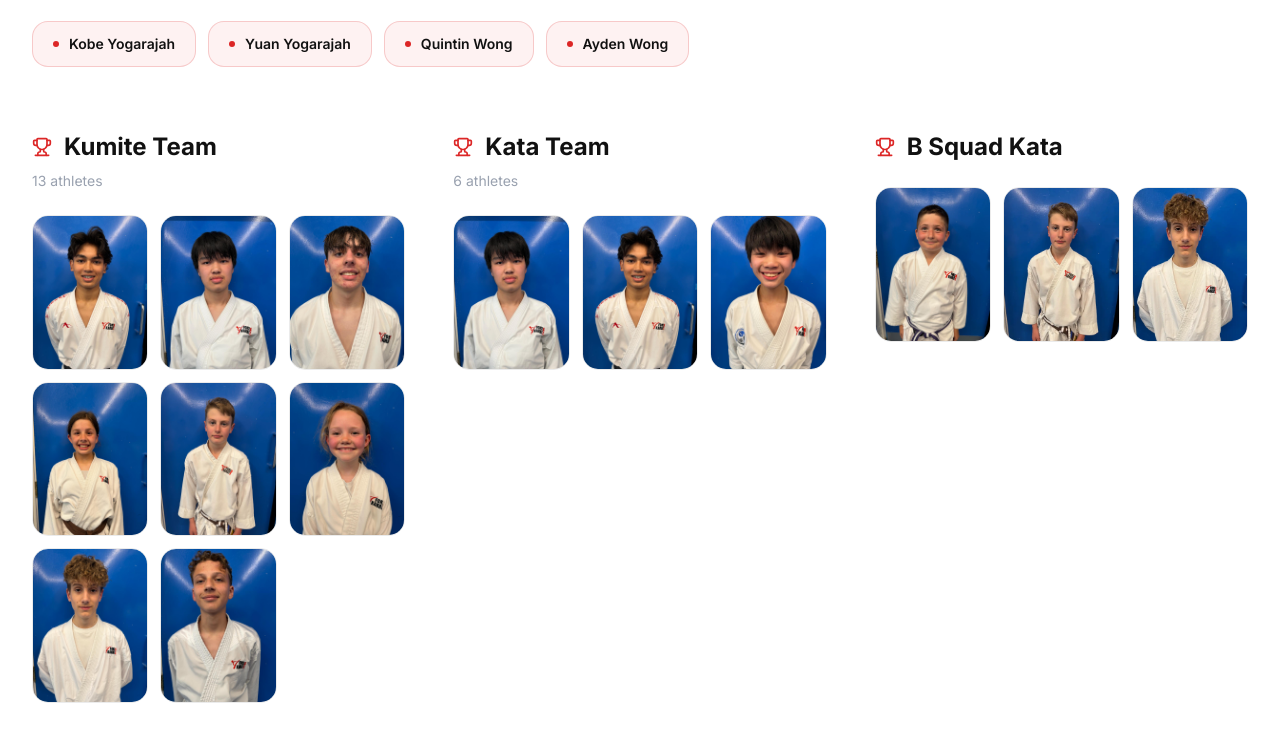
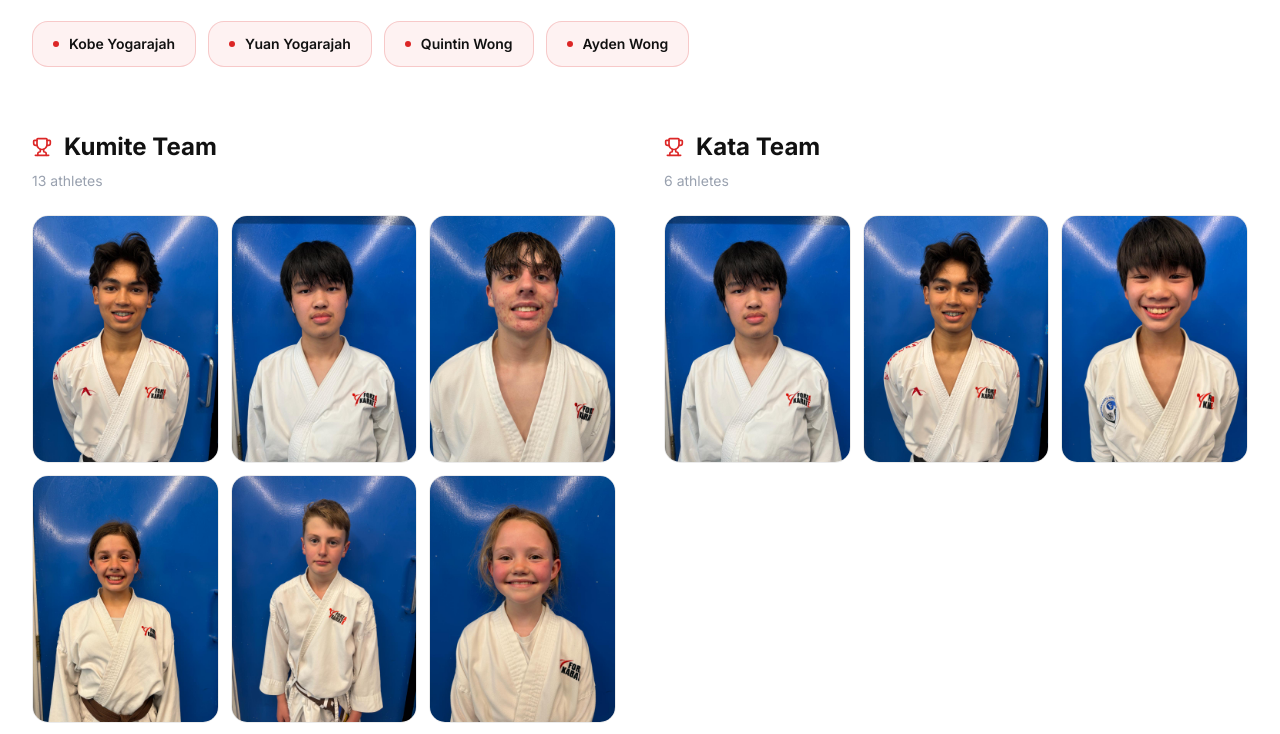
Before and after one commit to anthonieveritt-afk/forza-karate-website, a Next.js app: page /team in a window 1280 px wide. Shown: the part 720-1454 px from the top of the page. Built offline with nearby package versions, Linux system fonts and the light colour scheme.

Commit message:
Team: move B Squad Kata below Kata Team as full-width section

```diff
--- a/app/team/page.tsx
+++ b/app/team/page.tsx
@@ -136,7 +136,7 @@ export default function TeamPage() {
             </div>
           </div>
 
-          <div className="grid grid-cols-1 lg:grid-cols-3 gap-12">
+          <div className="grid grid-cols-1 lg:grid-cols-2 gap-12">
 
             {/* Kumite */}
             <div>
@@ -195,43 +195,6 @@ export default function TeamPage() {
               </div>
             </div>
 
-            {/* B Squad Kata */}
-            <div>
-              <div className="flex items-center gap-3 mb-2">
-                <Trophy className="h-5 w-5 text-[#dc2626]" />
-                <h2 className="text-2xl font-bold text-[#111111]">B Squad Kata</h2>
-              </div>
-              <div className="mt-6 grid grid-cols-3 gap-3">
-                <div className="rounded-2xl overflow-hidden border border-black/8">
-                  <Image
-                    src="/team/kata-b-squad-01.jpg"
-                    alt="B Squad Kata athlete"
-                    width={300}
-                    height={380}
-                    className="w-full object-cover object-top"
-                  />
-                </div>
-                <div className="rounded-2xl overflow-hidden border border-black/8">
-                  <Image
-                    src="/team/kata-b-squad-02.jpg"
-                    alt="B Squad Kata athlete"
-                    width={300}
-                    height={380}
-                    className="w-full object-cover object-top"
-                  />
-                </div>
-                <div className="rounded-2xl overflow-hidden border border-black/8">
-                  <Image
-                    src="/team/kata-b-squad-03.jpg"
-                    alt="B Squad Kata athlete"
-                    width={300}
-                    height={380}
-                    className="w-full object-cover object-top"
-                  />
-                </div>
-              </div>
-            </div>
-
             {/* Para Karate */}
             <div>
               <div className="flex items-center gap-3 mb-2">
@@ -251,6 +214,26 @@ export default function TeamPage() {
             </div>
 
           </div>
+
+          {/* B Squad Kata — full width below Kata Team */}
+          <div className="mt-12">
+            <div className="flex items-center gap-3 mb-2">
+              <Trophy className="h-5 w-5 text-[#dc2626]" />
+              <h2 className="text-2xl font-bold text-[#111111]">B Squad Kata</h2>
+            </div>
+            <div className="mt-6 grid grid-cols-3 sm:grid-cols-4 md:grid-cols-6 gap-3">
+              <div className="rounded-2xl overflow-hidden border border-black/8">
+                <Image src="/team/kata-b-squad-01.jpg" alt="B Squad Kata athlete" width={300} height={380} className="w-full object-cover object-top" />
+              </div>
+              <div className="rounded-2xl overflow-hidden border border-black/8">
+                <Image src="/team/kata-b-squad-02.jpg" alt="B Squad Kata athlete" width={300} height={380} className="w-full object-cover object-top" />
+              </div>
+              <div className="rounded-2xl overflow-hidden border border-black/8">
+                <Image src="/team/kata-b-squad-03.jpg" alt="B Squad Kata athlete" width={300} height={380} className="w-full object-cover object-top" />
+              </div>
+            </div>
+          </div>
+
         </div>
       </section>
 
```
